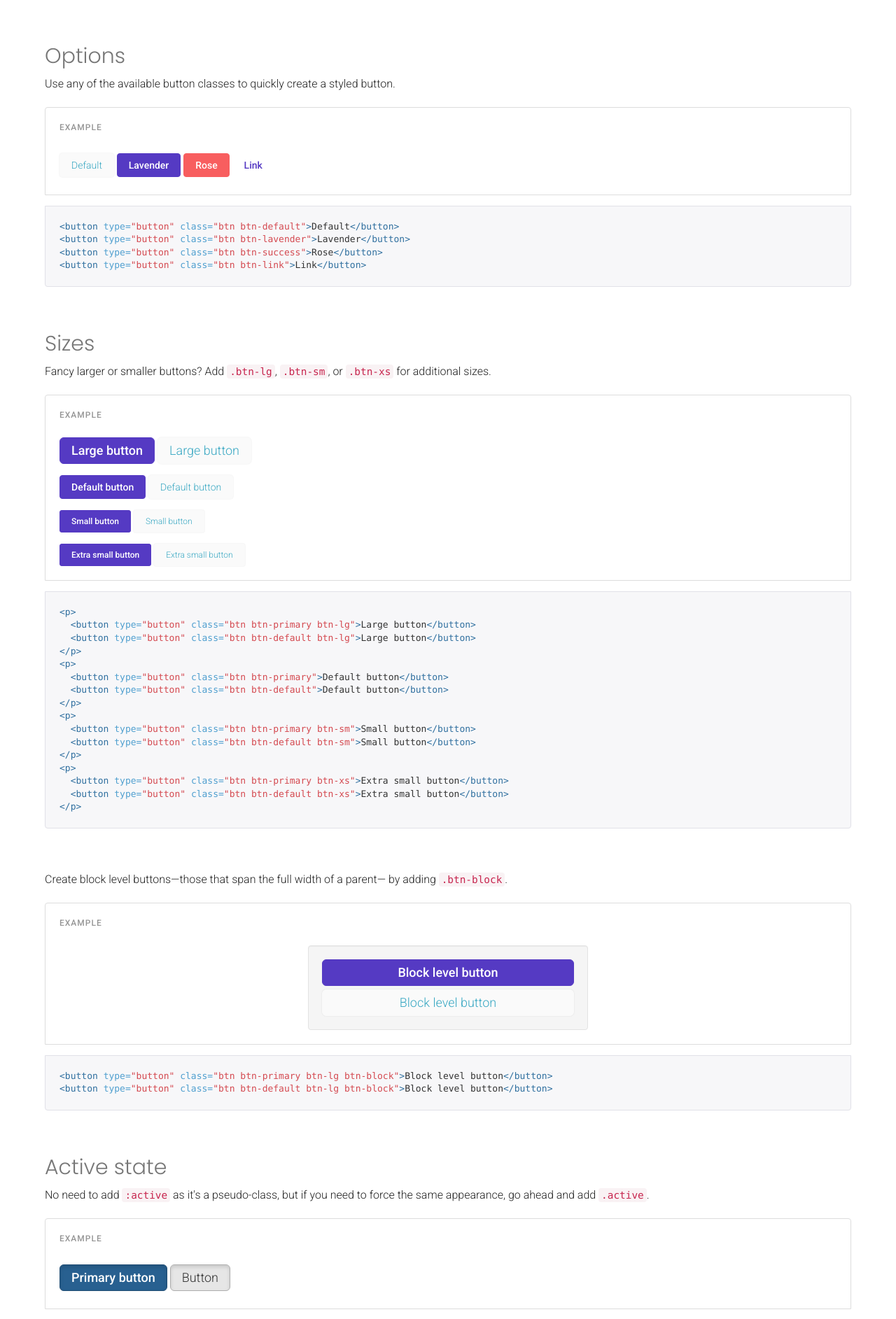
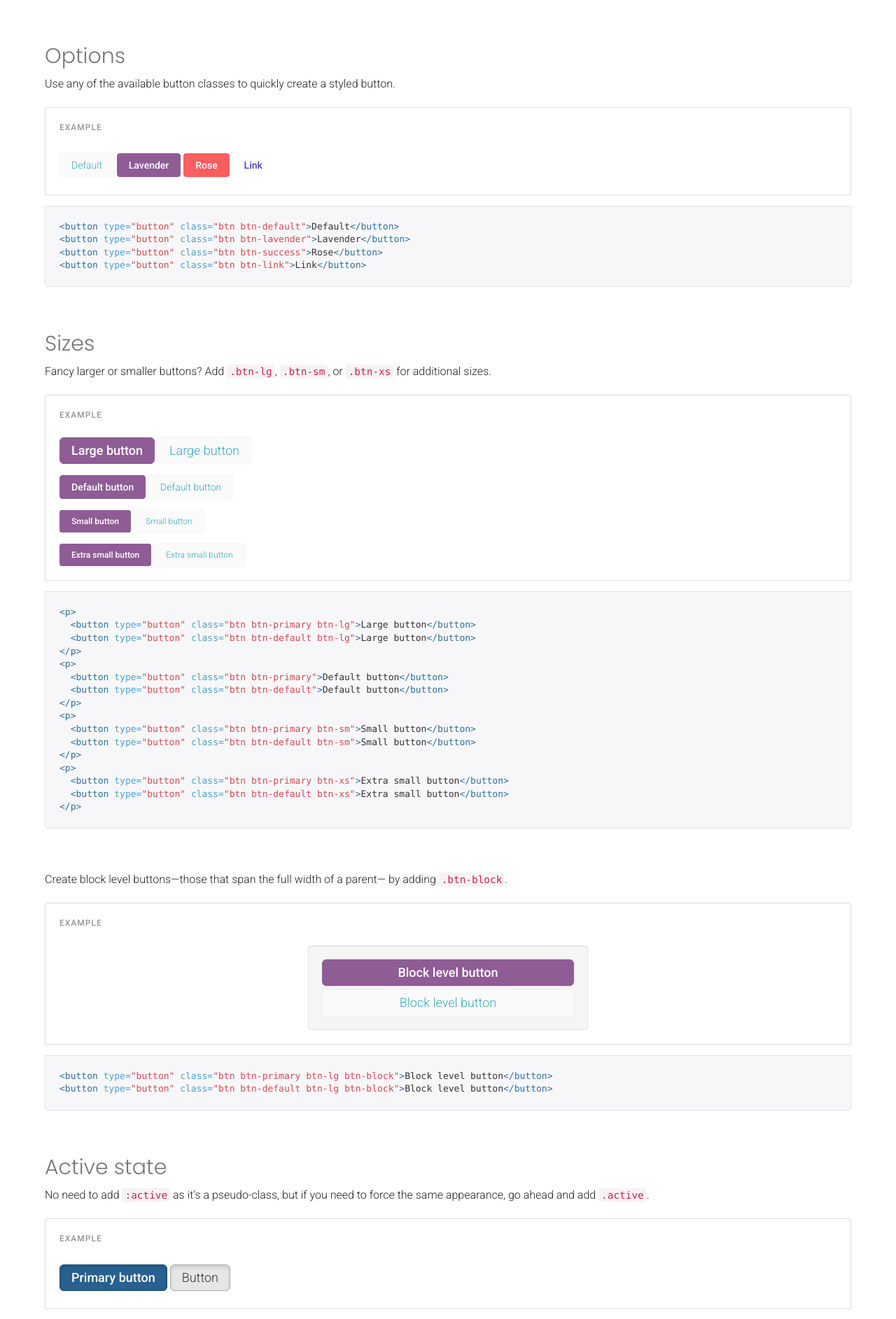
Before and after one commit to kendallsj/startbox, a Jekyll site: the page built from guidelines/web/buttons.html, in a window 1280 px wide. Shown: the part 549-2434 px from the top of the page at 70% size. Built offline with Jekyll 4.4.1, drawn with Linux system fonts in a browser that asks for light colours; Markdown is read by kramdown in place of the engine named in the settings.

Commit message:
Update startbox.css

```diff
--- a/css/startbox.css
+++ b/css/startbox.css
@@ -2128,8 +2128,8 @@ dl dd {
 }
 
 .btn-primary, .btn-lavender {
-  background-color: #553ac3;
-  border-color: #553ac3;
+  background-color: #8F5C96;
+  border-color: #8F5C96;
   color: #fff;
 }
 
```
